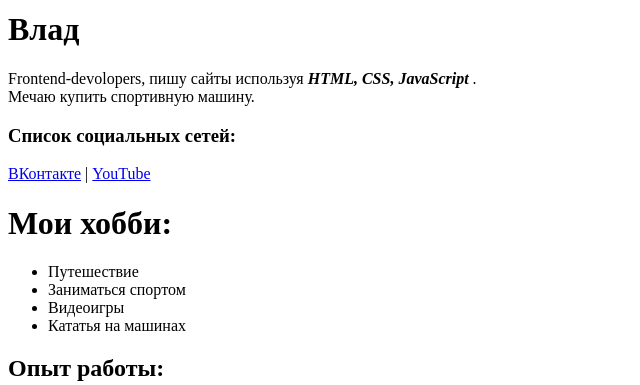
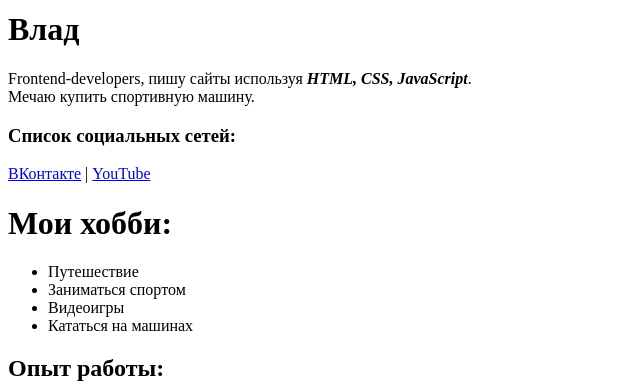
Before and after one commit to Vlados591/resume, a plain HTML site: page index.html in a window 1280 px wide. Shown: the part 247-632 px from the top of the page, 0-640 px from the left. Drawn offline with Linux system fonts and the light colour scheme.

Commit message:
Update index.html

```diff
--- a/index.html
+++ b/index.html
@@ -3,8 +3,8 @@
 <head>
     <meta charset="UTF-8">
     <meta name="viewport" content="width=device-width, initial-scale=1.0">
-    <meta name="keaywords" content="Резюме, cv, Влада">
-    <meta name="description" content="Резюме на frontend-devolopers">
+    <meta name="keywords" content="Резюме, cv, Влада">
+    <meta name="description" content="Резюме на frontend-developers">
     <title>Резюме</title>
 </head>
 <body>
@@ -15,7 +15,7 @@
 
     <h1>Влад</h1>
 
-    <p>Frontend-devolopers, пишу сайты используя <strong><em>HTML, CSS, JavaScript</em></strong> .
+    <p>Frontend-developers, пишу сайты используя <strong><em>HTML, CSS, JavaScript</em></strong>.
 
         <br>
 
@@ -37,7 +37,7 @@
         <li>Путешествие</li>
         <li>Заниматься спортом</li>
         <li>Видеоигры</li>
-        <li>Кататья на машинах</li>
+        <li>Кататьcя на машинах</li>
     </ul>
 
     <h2>Опыт работы:</h2>
```
